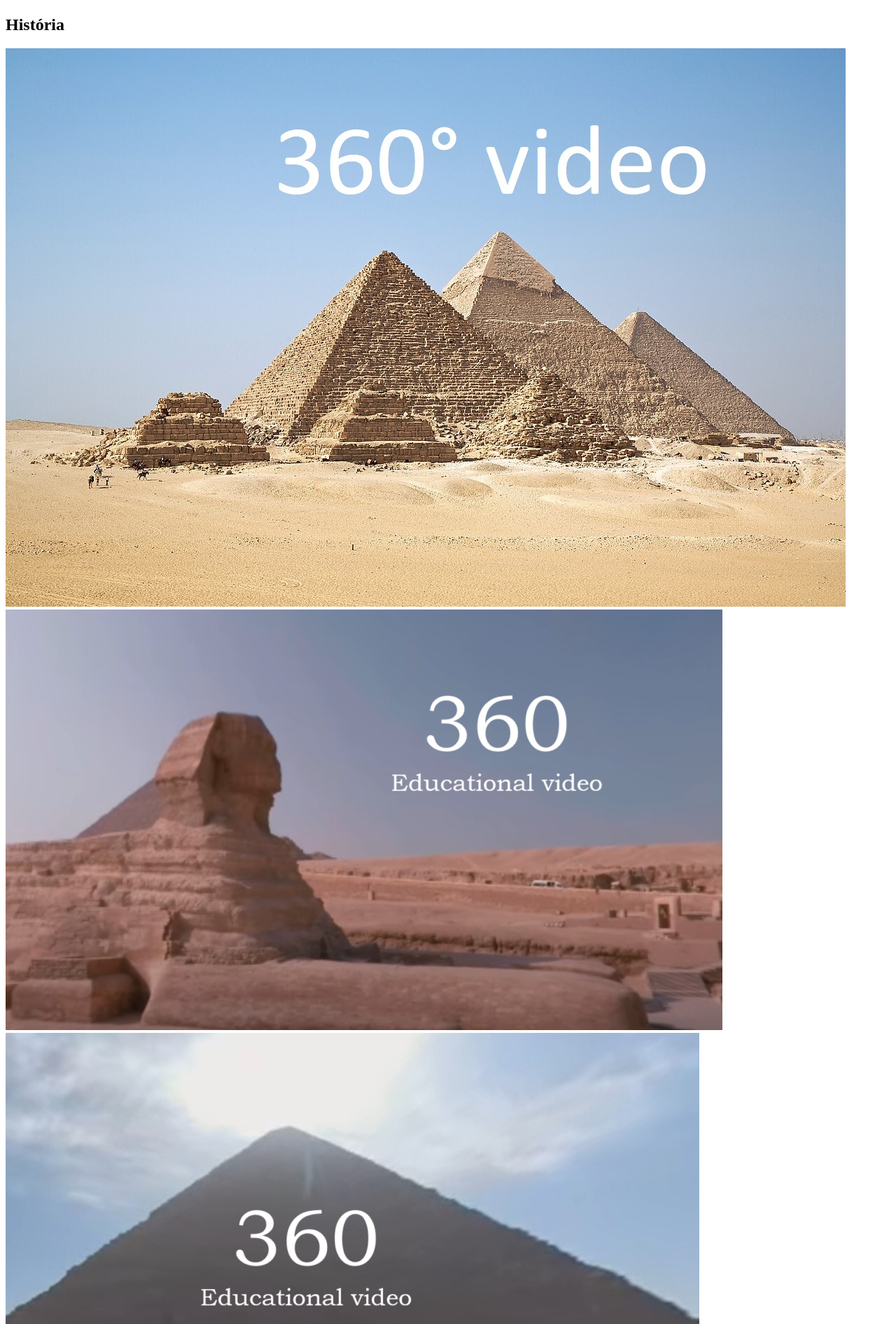
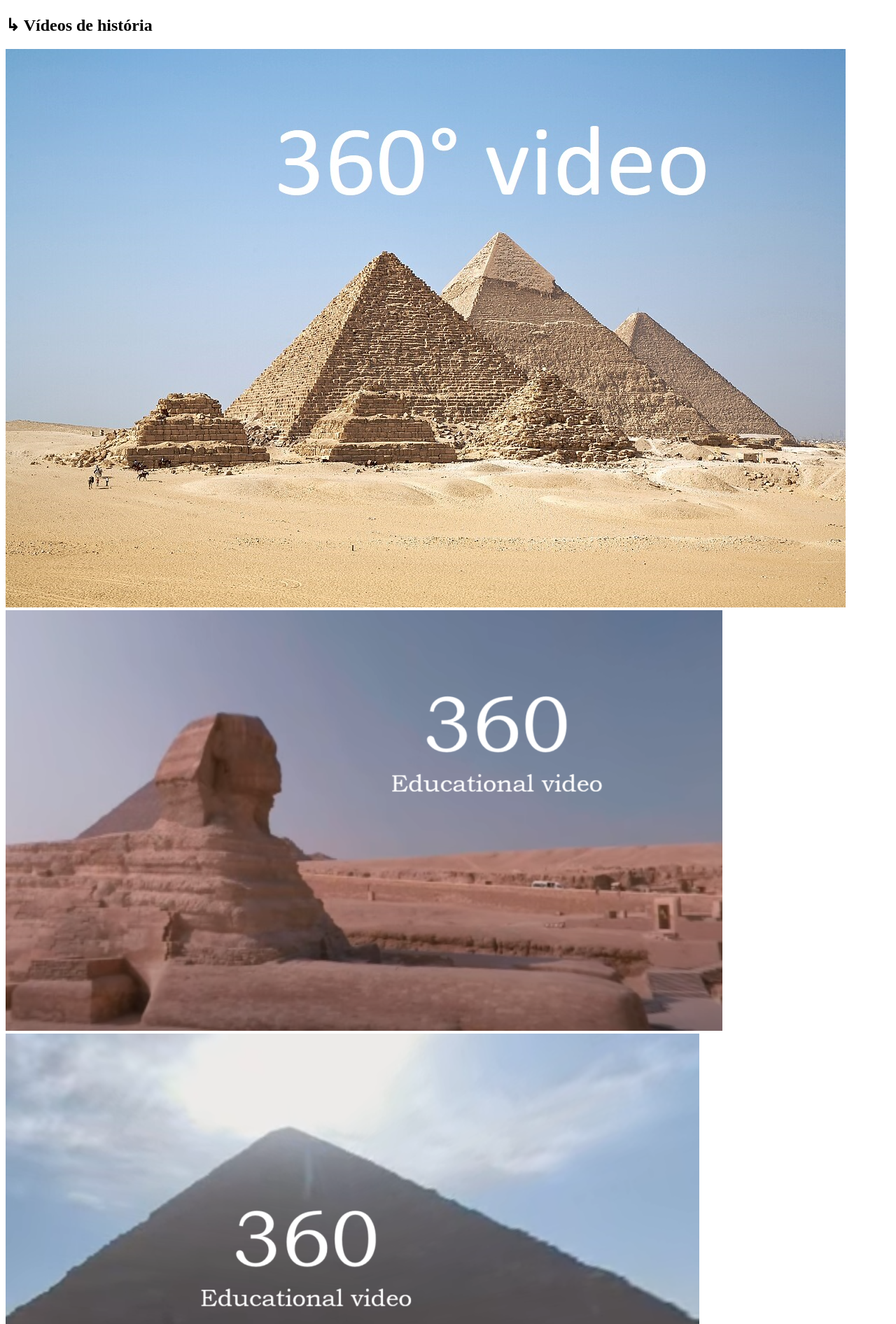
Before and after one commit to joaocidade/Projeto-PP, a PHP site: page /Hub/hubVideos.php in a window 1280 px wide. Shown: the part 58-1950 px from the top of the page at 70% size. Run offline with PHP 8.4, Linux system fonts and the light colour scheme; data that the repository does not hold is empty.

Commit message:
demais vídeos de thumbs

```diff
--- a/Hub/hubVideos.php
+++ b/Hub/hubVideos.php
@@ -19,7 +19,7 @@ $resultado = mysqli_query($conn,$sql);
     </header>
    <main id="mainVideos">
     <section id="videos">
-        <h1 class='classes'>História</h1>
+          <h1 class='classes'>↳ Vídeos de história</h1>
         <div class="caixas">
             <div class="caixa">
                 <a href="../ProjetosWebXR/index.php" target="_blank"><img id="img1" src="../Imagens/All_Gizah_Pyramids.jpg" alt="0"></a>
@@ -33,7 +33,6 @@ $resultado = mysqli_query($conn,$sql);
         </div>
     </section>
     <section id="videos2">
-        <h1 class='classes'>↳ Vídeos de história</h1>
         <div class="caixas">
             <div class="caixa">
                 <a href="https://youtu.be/m7h4XuvLrmg?si=Qpp-jgdLglSJ4Hmk" target="_blank"><img id="img1" src="../Imagens/trinchesletter.png" alt="0"></a>
@@ -47,7 +46,6 @@ $resultado = mysqli_query($conn,$sql);
         </div>
     </section>
     <section id="videos3">
-        <h1 class='classes'>↳ Vídeos de história</h1>
         <div class="caixas">
             <div class="caixa">
                 <a href="https://youtu.be/G_5r6HCW_DE?si=INJl0WiSZSCQ5hTa" target="_blank"><img src="../Imagens/texashistory.png" alt=""></a>
@@ -61,7 +59,7 @@ $resultado = mysqli_query($conn,$sql);
         </div>
     </section>
     <section id="videos4">
-        <h1 class='classes'>↳ Vídeos de história</h1>
+        <h1 class='classes'>↳ Vídeos de biologia</h1>
         <div class="caixas">
             <div class="caixa">
                 <a href="https://youtu.be/v64KOxKVLVg?si=foPVGI2QYP-RJCpb" target="_blank"><img src="../Imagens/nationalpark.png" alt=""></a>
@@ -75,7 +73,6 @@ $resultado = mysqli_query($conn,$sql);
         </div>
     </section>
     <section id="videos5">
-        <h1 class='classes'>↳ Vídeos de história</h1>
         <div class="caixas">
             <div class="caixa">
                 <a href="https://youtu.be/kw9EJbezlK4?si=gPz01_TdLRdqy76v" target="_blank"><img src="../Imagens/wthappinsiyrbody.png" alt=""></a>
@@ -85,20 +82,6 @@ $resultado = mysqli_query($conn,$sql);
             </div>
             <div class="caixa">
                 <a href="https://www.youtube.com/watch?v=rmgf0VDDlH8&ab_channel=PlantEnergyBiology" target="_blank"><img src="../Imagens/cellexploringvideo.png" alt=""></a>
-            </div>
-        </div>
-    </section>
-    <section id="videos6">
-        <h1 class='classes'>↳ Vídeos de história</h1>
-        <div class="caixas">
-            <div class="caixa">
-                <a href="" target="_blank"><img src="../Imagens/" alt=""></a>
-            </div>
-            <div class="caixa">
-                <a href="" target="_blank"><img src="../Imagens/" alt=""></a>
-            </div>
-            <div class="caixa">
-                <a href="" target="_blank"><img src="../Imagens/" alt=""></a>
             </div>
         </div>
     </section>
@@ -112,12 +95,11 @@ $resultado = mysqli_query($conn,$sql);
                 <a href="https://www.youtube.com/watch?v=z9Jm5zR3iSk&ab_channel=UniversityofHelsinki" target="_blank"><img src="../Imagens/radiochemistry.png" alt=""></a>
             </div>
             <div class="caixa">
-                <a href="https://www.youtube.com/watch?v=RNbNXUh3PH0&ab_channel=UBCOkanaganARCampusTOUR" target="_blank"><img src="../Imagens/" alt=""></a>
+                <a href="https://www.youtube.com/watch?v=RNbNXUh3PH0&ab_channel=UBCOkanaganARCampusTOUR" target="_blank"><img src="../Imagens/chemistry360video.png" alt=""></a>
             </div>
         </div>
     </section>
     <section id="videos8">
-        <h1 class='classes'>↳ Vídeos de química</h1>
         <div class="caixas">
             <div class="caixa">
                 <a href="https://www.youtube.com/watch?v=xsgS3yOBveY&t=2s&ab_channel=UniversityofBath" target="_blank"><img src="../Imagens/tourchemistrylab.png" alt=""></a>
@@ -147,7 +129,6 @@ $resultado = mysqli_query($conn,$sql);
     </section>
 
     <section id="videos10">
-        <h1 class='classes'>↳ Vídeos de artes</h1>
         <div class="caixas">
             <div class="caixa">
                 <a href="" target="_blank"><img src="../Imagens/" alt=""></a>
```
Also changed, not shown: Imagens/chemicalengineering.png, Imagens/chemistry360video.png (added), Imagens/departmentofchemistryandbioscience.png, Imagens/jmusschoolofart.png, Imagens/organicchemistry.png, Imagens/phladelphiaschool.png, Imagens/radiochemistry.png, 2 other files.
